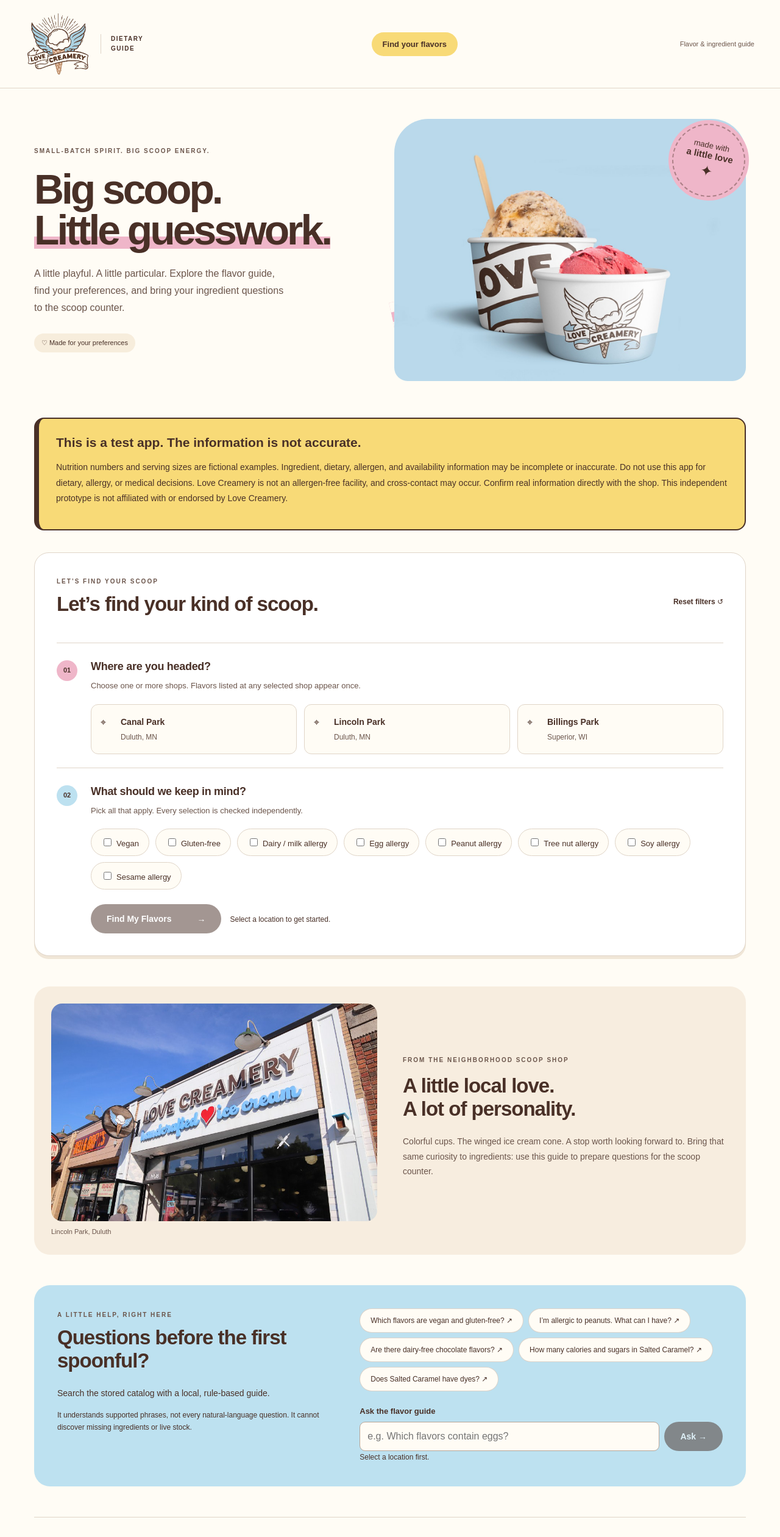
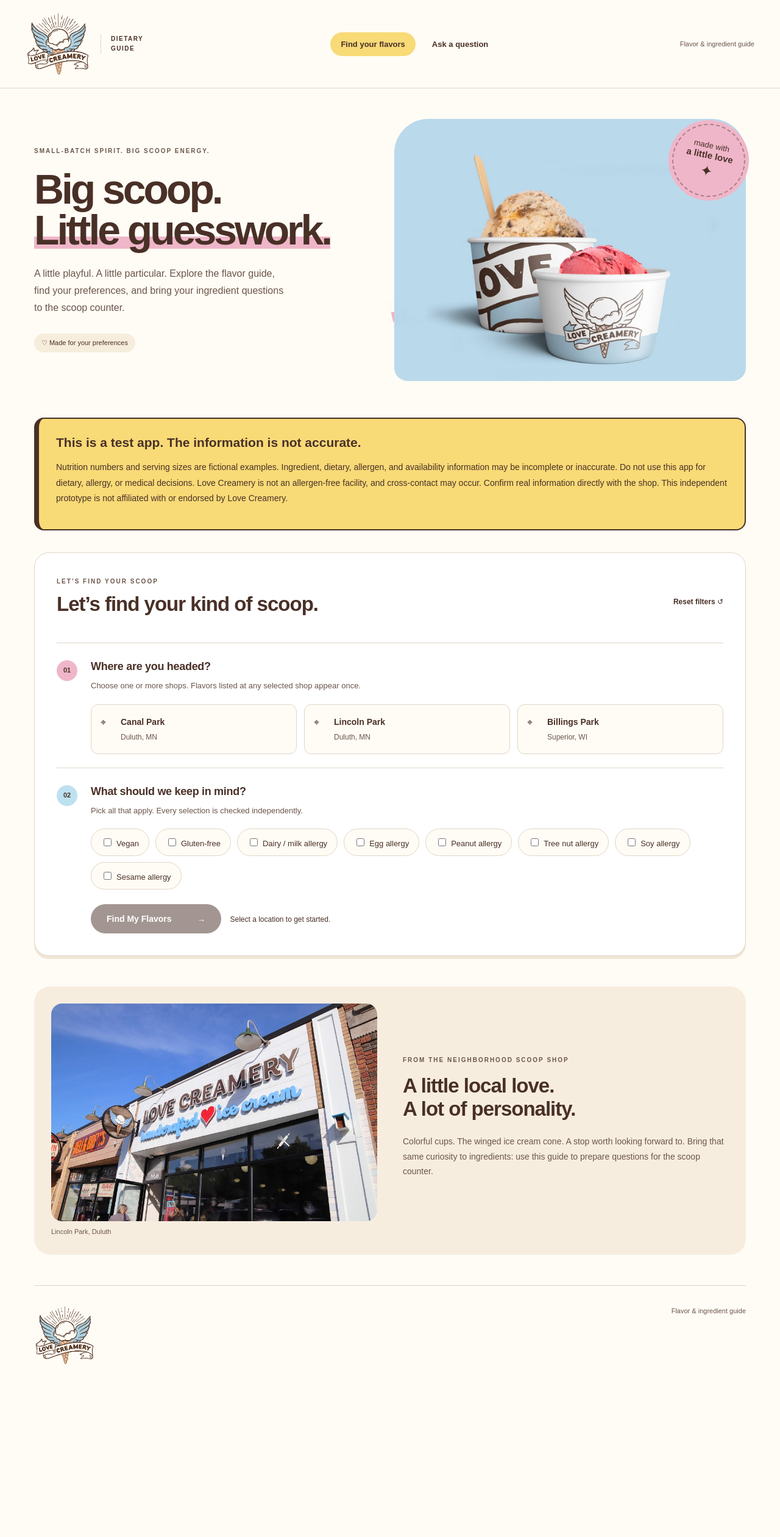
Before and after one commit to carl6916/LoveCreameryDietaryGuide, a React (Vite) app: page / in a window 1280 px wide. Shown: the top 2521 px of the page at 61% size. After the commit the page ends 2281 px from the top, so only its background shows below. Built offline with nearby package versions, Linux system fonts and the light colour scheme.

Commit message:
Move questions to a standalone tab with all-location defaults

```diff
--- a/src/logic.ts
+++ b/src/logic.ts
@@ -125,7 +125,7 @@
 export function answer(
   question: string,
   catalog: Flavor[],
-  location: string | readonly string[],
+  location: string | readonly string[] = locations.map((l) => l.id),
   selected?: Flavor,
   { showNotices = true }: { showNotices?: boolean } = {},
 ): string {
@@ -147,11 +147,14 @@
     ...(/lincoln/.test(q) ? ["lincoln"] : []),
     ...(/billings|superior/.test(q) ? ["billings"] : []),
   ];
+  if (/\bduluth\b/.test(q) && !/canal|lincoln/.test(q))
+    mentionedLocations.push("canal", "lincoln");
+  const fallback = typeof location === "string" ? [location] : location;
   const loc = mentionedLocations.length
     ? mentionedLocations
-    : typeof location === "string"
-      ? [location]
-      : location;
+    : fallback.filter(Boolean).length
+      ? fallback
+      : locations.map((l) => l.id);
   const named =
     catalog
       .filter((f) => q.includes(f.name.toLowerCase()))
--- a/src/main.tsx
+++ b/src/main.tsx
@@ -49,7 +49,8 @@
   );
 }
 function App() {
-  const [selectedLocations, setSelectedLocations] = useState<string[]>([]),
+  const [tab, setTab] = useState<"flavors" | "questions">("flavors"),
+    [selectedLocations, setSelectedLocations] = useState<string[]>([]),
     [detailFlavor, setDetailFlavor] = useState<Flavor>(),
     [needs, setNeeds] = useState<Need[]>([]),
     [applied, setApplied] = useState<Need[]>([]),
@@ -60,9 +61,7 @@
     [flavorSearch, setFlavorSearch] = useState("");
   function ask(q: string) {
     setQuestion(q);
-    setReply(
-      answer(q, catalog, selectedLocations, selected, { showNotices: false }),
-    );
+    setReply(answer(q, catalog, undefined, selected, { showNotices: false }));
   }
   const visible = catalog.filter(
     (f) =>
@@ -76,17 +75,64 @@
         <a className="brand" href="#">
           <BrandMark />
         </a>
-        <nav>
-          <a className="nav-link" href="#flavor-finder">
+        <nav aria-label="Guide sections">
+          <div
+            className="guide-tabs"
+            role="tablist"
+            aria-label="Guide sections"
+            onKeyDown={(e) => {
+              if (["ArrowLeft", "ArrowRight", "Home", "End"].includes(e.key)) {
+                e.preventDefault();
+                const next =
+                  e.key === "Home"
+                    ? "flavors"
+                    : e.key === "End"
+                      ? "questions"
+                      : tab === "flavors"
+                        ? "questions"
+                        : "flavors";
+                setTab(next);
+                requestAnimationFrame(() =>
+                  document.getElementById(`tab-${next}`)?.focus(),
+                );
+              }
+            }}
+          >
+            <button
+              id="tab-flavors"
+              type="button"
+              role="tab"
+              aria-controls="flavors-panel"
+              aria-selected={tab === "flavors"}
+              tabIndex={tab === "flavors" ? 0 : -1}
+              className={tab === "flavors" ? "active" : ""}
+              onClick={() => setTab("flavors")}
+            >
               Find your flavors
-          </a>
+            </button>
+            <button
+              id="tab-questions"
+              type="button"
+              role="tab"
+              aria-controls="assistant"
+              aria-selected={tab === "questions"}
+              tabIndex={tab === "questions" ? 0 : -1}
+              className={tab === "questions" ? "active" : ""}
+              onClick={() => setTab("questions")}
+            >
+              Ask a question
+            </button>
+          </div>
         </nav>
         <span className="independent">Flavor & ingredient guide</span>
       </header>
       <main>
+        {tab === "flavors" && (
           <div className="hero">
             <div>
-            <div className="eyebrow">SMALL-BATCH SPIRIT. BIG SCOOP ENERGY.</div>
+              <div className="eyebrow">
+                SMALL-BATCH SPIRIT. BIG SCOOP ENERGY.
+              </div>
               <h1>
                 Big scoop.
                 <br />
@@ -94,16 +140,22 @@
               </h1>
               <p>
                 A little playful. A little particular. Explore the flavor guide,
-              find your preferences, and bring your ingredient questions to the
-              scoop counter.
+                find your preferences, and bring your ingredient questions to
+                the scoop counter.
               </p>
               <div className="hero-tags">
                 <span>♡ Made for your preferences</span>
               </div>
             </div>
             <figure className="hero-visual has-photo">
-            <div className="packaging-shape shape-circle" aria-hidden="true" />
-            <div className="packaging-shape shape-checker" aria-hidden="true" />
+              <div
+                className="packaging-shape shape-circle"
+                aria-hidden="true"
+              />
+              <div
+                className="packaging-shape shape-checker"
+                aria-hidden="true"
+              />
               <img
                 className="hero-photo"
                 src={brand.heroImage}
@@ -120,6 +172,7 @@
               </span>
             </figure>
           </div>
+        )}
         <aside className="test-notice" aria-label="Test information disclaimer">
           <strong>This is a test app. The information is not accurate.</strong>
           <p>
@@ -132,6 +185,12 @@
             with or endorsed by Love Creamery.
           </p>
         </aside>
+        <div
+          id="flavors-panel"
+          role="tabpanel"
+          aria-labelledby="tab-flavors"
+          hidden={tab !== "flavors"}
+        >
           <section id="flavor-finder" className="planner">
             <div className="section-title">
               <div>
@@ -146,8 +205,6 @@
                   setFound(false);
                   setSelectedLocations([]);
                   setFlavorSearch("");
-                setSelected(undefined);
-                setReply("");
                 }}
               >
                 Reset filters ↺
@@ -177,8 +234,6 @@
                             : [...current, l.id],
                         );
                         setFound(false);
-                      setReply("");
-                      setSelected(undefined);
                       }}
                     >
                       <span>⌖</span>
@@ -200,8 +255,12 @@
                   Pick all that apply. Every selection is checked independently.
                 </p>
                 <div className="filters">
-                {(["vegan", "gluten-free", ...allergens] as Need[]).map((n) => (
-                  <label className={needs.includes(n) ? "checked" : ""} key={n}>
+                  {(["vegan", "gluten-free", ...allergens] as Need[]).map(
+                    (n) => (
+                      <label
+                        className={needs.includes(n) ? "checked" : ""}
+                        key={n}
+                      >
                         <input
                           type="checkbox"
                           checked={needs.includes(n)}
@@ -216,7 +275,8 @@
                         {labels[n]}
                         {allergens.includes(n as any) ? " allergy" : ""}
                       </label>
-                ))}
+                    ),
+                  )}
                 </div>
                 <button
                   className="primary"
@@ -249,7 +309,9 @@
                     scoops
                   </h2>
                 </div>
-              <span>{visible.length} catalog entries · Stock unconfirmed</span>
+                <span>
+                  {visible.length} catalog entries · Stock unconfirmed
+                </span>
               </div>
               <div className="catalog-controls">
                 <label>
@@ -339,11 +401,26 @@
               </p>
             </div>
           </section>
-        <section id="assistant" className="assistant">
+        </div>
+        <section
+          id="assistant"
+          className="assistant"
+          role="tabpanel"
+          aria-labelledby="tab-questions"
+          hidden={tab !== "questions"}
+        >
           <div>
             <span className="eyebrow">A LITTLE HELP, RIGHT HERE</span>
             <h2>Questions before the first spoonful?</h2>
-            <p>Search the stored catalog with a local, rule-based guide.</p>
+            <p>
+              No filters needed. Ask about any flavor, ingredient, or dietary
+              preference.
+            </p>
+            <p className="question-scope">
+              Answers cover all locations unless you mention a shop or city in
+              your question. Try Canal Park, Lincoln Park, Billings Park,
+              Duluth, or Superior.
+            </p>
             <small>
               It understands supported phrases, not every natural-language
               question. It cannot discover missing ingredients or live stock.
@@ -369,11 +446,7 @@
                 ask(question);
               }}
             >
-              <label htmlFor="question">
-                {selected
-                  ? `Ask about ${selected.name}`
-                  : "Ask the flavor guide"}
-              </label>
+              <label htmlFor="question">Ask the flavor guide</label>
               <div className="question-input">
                 <input
                   id="question"
@@ -382,16 +455,10 @@
                   placeholder="e.g. Which flavors contain eggs?"
                   required
                 />
-                <button
-                  className="primary"
-                  disabled={!selectedLocations.length}
-                >
+                <button className="primary" disabled={!question.trim()}>
                   Ask →
                 </button>
               </div>
-              {!selectedLocations.length && (
-                <small>Select a location first.</small>
-              )}
             </form>
             {reply && (
               <div className="reply" role="status">
@@ -414,6 +481,7 @@
           onClose={() => setDetailFlavor(undefined)}
           onAsk={() => {
             setSelected(detailFlavor);
+            setTab("questions");
             ask(`Does ${detailFlavor.name} contain eggs?`);
             setDetailFlavor(undefined);
             requestAnimationFrame(() => {
--- a/src/style.css
+++ b/src/style.css
@@ -1436,3 +1436,29 @@
     font-size: 19px;
   }
 }
+
+.guide-tabs {
+  display: flex;
+  gap: 10px;
+}
+[role="tabpanel"][hidden] {
+  display: none;
+}
+.question-scope {
+  padding: 14px 16px;
+  background: #fff9ed;
+  border-radius: 12px;
+}
+#assistant[role="tabpanel"] {
+  margin-top: 30px;
+}
+@media (max-width: 640px) {
+  .guide-tabs {
+    width: 100%;
+    gap: 7px;
+  }
+  .guide-tabs button {
+    flex: 1;
+    font-size: 12px;
+  }
+}
```
Also changed, not shown: tests/browser.mjs (+74 -2 lines), 2 other files (tests, documents, lock files or other folders). Lines whose indentation alone changed are shown as unchanged.
